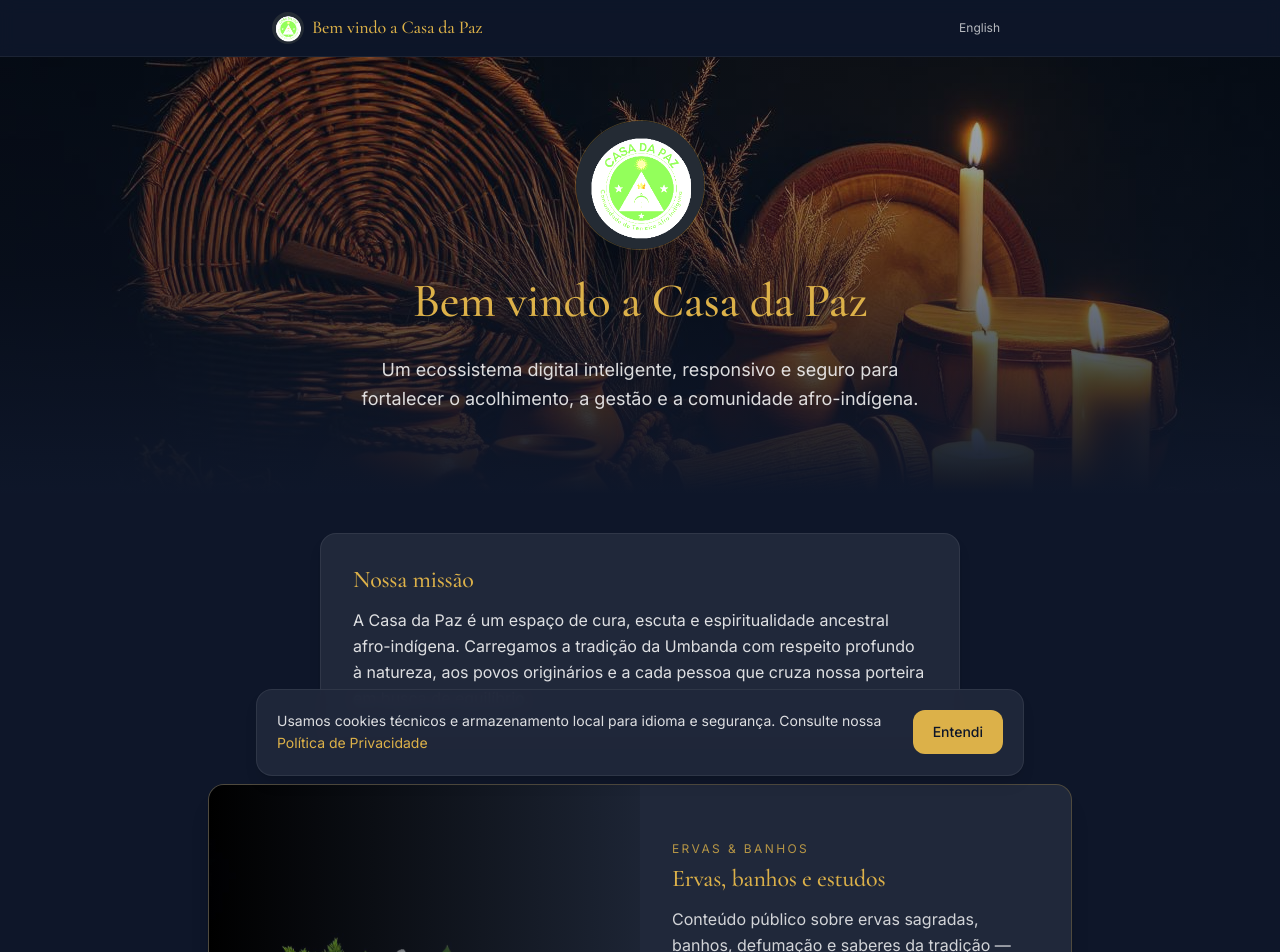
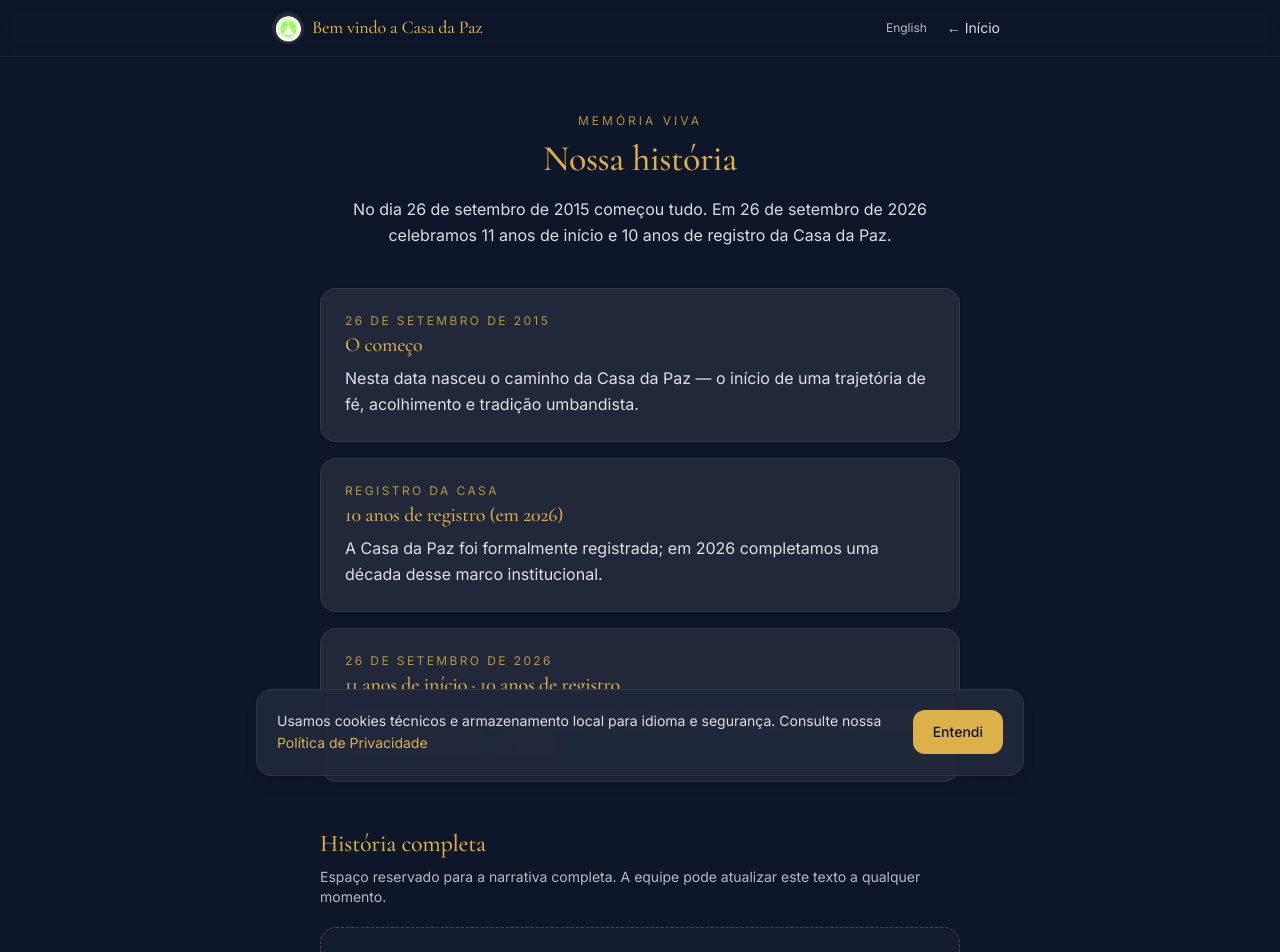
Before and after one commit to Kadu207/casa-da-paz, a React (Vite) app in the folder frontend/: page /public/historia in a window 1280 px wide. Before the commit this address led to /public. Shown: the top 952 px of the page. Built offline with nearby package versions, Linux system fonts and the light colour scheme; no server answers.

Commit message:
feat: add Nossa historia page on public portal
Expose milestones (2015 start, 2026 anniversary) and a reserved space for the full house narrative.

Co-authored-by: Cursor <cursoragent@cursor.com>

```diff
--- a/frontend/src/App.tsx
+++ b/frontend/src/App.tsx
@@ -35,6 +35,7 @@ import PublicEstudoDetalhe from './pages/public/PublicEstudoDetalhe';
 import PublicGaleria from './pages/public/PublicGaleria';
 import PublicGaleriaDetalhe from './pages/public/PublicGaleriaDetalhe';
 import PublicTermos from './pages/public/PublicTermos';
+import PublicHistoria from './pages/public/PublicHistoria';
 import EcommerceAdminPage from './pages/EcommerceAdminPage';
 import AuditoriaPage from './pages/AuditoriaPage';
 import AlertasPage from './pages/AlertasPage';
@@ -76,6 +77,7 @@ export default function App() {
       <Route path="/public/galeria" element={<PublicGaleria />} />
       <Route path="/public/galeria/:slug" element={<PublicGaleriaDetalhe />} />
       <Route path="/public/termos" element={<PublicTermos />} />
+      <Route path="/public/historia" element={<PublicHistoria />} />
       <Route path="/public/acompanhar/:protocolo" element={<PublicAcompanhar />} />
       {/* aliases Lovable → rotas canônicas */}
       <Route path="/" element={<Navigate to="/public" replace />} />
--- a/frontend/src/components/public/PublicLayout.tsx
+++ b/frontend/src/components/public/PublicLayout.tsx
@@ -92,6 +92,9 @@ export function PublicLayout({
               <Link to="/public/galeria" className="block hover:text-primary">
                 {t('nav.gallery')}
               </Link>
+              <Link to="/public/historia" className="block hover:text-primary">
+                {t('nav.history')}
+              </Link>
               <Link to="/public/contato" className="block hover:text-primary">
                 {t('nav.contact')}
               </Link>
--- a/frontend/src/i18n/en.ts
+++ b/frontend/src/i18n/en.ts
@@ -9,6 +9,7 @@ export const en: Record<PortalTranslationKey, string> = {
   'nav.shop': 'Bookstore',
   'nav.studies': 'Herbs & baths',
   'nav.gallery': 'Gallery',
+  'nav.history': 'Our story',
   'site.documentTitle': 'Welcome to Casa da Paz',
   'home.title': 'Welcome to Casa da Paz',
   'home.subtitle':
@@ -22,6 +23,7 @@ export const en: Record<PortalTranslationKey, string> = {
   'home.cta.shop': 'Bookstore',
   'home.cta.studies': 'Herbs, baths & study',
   'home.cta.studiesOpen': 'Open study materials',
+  'home.cta.history': 'Our story',
   'home.studies.text':
     'Public content on sacred herbs, baths, smoke cleansing and tradition — curated by the communications team.',
   'home.shop.title': 'Casa da Paz Bookstore',
@@ -219,4 +221,25 @@ export const en: Record<PortalTranslationKey, string> = {
   'gallery.back': 'Gallery',
   'gallery.loading': 'Loading…',
   'gallery.noMedia': 'Media unavailable.',
+  'historia.eyebrow': 'Living memory',
+  'historia.title': 'Our story',
+  'historia.lead':
+    'Everything began on 26 September 2015. On 26 September 2026 we celebrate 11 years since the beginning and 10 years since Casa da Paz was registered.',
+  'historia.m1.year': '26 September 2015',
+  'historia.m1.title': 'The beginning',
+  'historia.m1.text':
+    'On this day the path of Casa da Paz began — a journey of faith, welcome and Umbanda tradition.',
+  'historia.m2.year': 'House registration',
+  'historia.m2.title': '10 years registered (in 2026)',
+  'historia.m2.text':
+    'Casa da Paz was formally registered; in 2026 we complete a decade of that institutional milestone.',
+  'historia.m3.year': '26 September 2026',
+  'historia.m3.title': '11 years since the start · 10 years registered',
+  'historia.m3.text':
+    'Together we celebrate the maturity of the house: eleven years from the first step and ten years since registration.',
+  'historia.bodyTitle': 'Full story',
+  'historia.bodyHint':
+    'Space reserved for the full narrative. The team can update this text at any time.',
+  'historia.body':
+    'The complete story of Casa da Paz will be published here — origins, people, giras, challenges and joys that built our community.\n\n(Coming soon.)',
 };
--- a/frontend/src/i18n/pt-BR.ts
+++ b/frontend/src/i18n/pt-BR.ts
@@ -7,6 +7,7 @@ export const ptBR = {
   'nav.shop': 'Livraria',
   'nav.studies': 'Ervas & banhos',
   'nav.gallery': 'Galeria',
+  'nav.history': 'Nossa história',
   'site.documentTitle': 'Bem vindo a Casa da Paz',
   'home.title': 'Bem vindo a Casa da Paz',
   'home.subtitle':
@@ -20,6 +21,7 @@ export const ptBR = {
   'home.cta.shop': 'Livraria',
   'home.cta.studies': 'Ervas, banhos e estudos',
   'home.cta.studiesOpen': 'Abrir materiais de estudo',
+  'home.cta.history': 'Nossa história',
   'home.studies.text':
     'Conteúdo público sobre ervas sagradas, banhos, defumação e saberes da tradição — preparado pela equipe de comunicação.',
   'home.shop.title': 'Livraria Casa da Paz',
@@ -217,6 +219,27 @@ export const ptBR = {
   'gallery.back': 'Galeria',
   'gallery.loading': 'Carregando…',
   'gallery.noMedia': 'Mídia indisponível.',
+  'historia.eyebrow': 'Memória viva',
+  'historia.title': 'Nossa história',
+  'historia.lead':
+    'No dia 26 de setembro de 2015 começou tudo. Em 26 de setembro de 2026 celebramos 11 anos de início e 10 anos de registro da Casa da Paz.',
+  'historia.m1.year': '26 de setembro de 2015',
+  'historia.m1.title': 'O começo',
+  'historia.m1.text':
+    'Nesta data nasceu o caminho da Casa da Paz — o início de uma trajetória de fé, acolhimento e tradição umbandista.',
+  'historia.m2.year': 'Registro da Casa',
+  'historia.m2.title': '10 anos de registro (em 2026)',
+  'historia.m2.text':
+    'A Casa da Paz foi formalmente registrada; em 2026 completamos uma década desse marco institucional.',
+  'historia.m3.year': '26 de setembro de 2026',
+  'historia.m3.title': '11 anos de início · 10 anos de registro',
+  'historia.m3.text':
+    'Celebramos juntos a maturidade da casa: onze anos desde o primeiro passo e dez anos desde o registro.',
+  'historia.bodyTitle': 'História completa',
+  'historia.bodyHint':
+    'Espaço reservado para a narrativa completa. A equipe pode atualizar este texto a qualquer momento.',
+  'historia.body':
+    'Aqui será publicada a história completa da Casa da Paz — origens, pessoas, giras, desafios e alegrias que construíram nossa comunidade.\n\n(Em breve.)',
 } as const;
 
 export type PortalTranslationKey = keyof typeof ptBR;
--- /dev/null
+++ b/frontend/src/pages/public/PublicHistoria.tsx
@@ -0,0 +1,51 @@
+import { PublicLayout } from '../../components/public/PublicLayout';
+import { useI18n } from '../../i18n/I18nContext';
+
+/** Marcos fixos da Casa da Paz — texto longo editável via i18n `historia.body`. */
+const MILESTONES = [
+  { yearKey: 'historia.m1.year', titleKey: 'historia.m1.title', textKey: 'historia.m1.text' },
+  { yearKey: 'historia.m2.year', titleKey: 'historia.m2.title', textKey: 'historia.m2.text' },
+  { yearKey: 'historia.m3.year', titleKey: 'historia.m3.title', textKey: 'historia.m3.text' },
+] as const;
+
+export default function PublicHistoria() {
+  const { t } = useI18n();
+
+  return (
+    <PublicLayout>
+      <article className="max-w-2xl mx-auto px-4 py-10 sm:py-14">
+        <header className="text-center">
+          <p className="text-xs uppercase tracking-[0.25em] text-primary/80">{t('historia.eyebrow')}</p>
+          <h1 className="mt-2 font-serif text-3xl sm:text-4xl text-primary">{t('historia.title')}</h1>
+          <p className="mt-4 text-foreground/85 leading-relaxed">{t('historia.lead')}</p>
+        </header>
+
+        <ol className="mt-10 space-y-4">
+          {MILESTONES.map((m) => (
+            <li
+              key={m.yearKey}
+              className="rounded-2xl border border-border/60 bg-card p-5 sm:p-6 shadow-sm"
+            >
+              <p className="text-xs uppercase tracking-[0.2em] text-primary/80">{t(m.yearKey)}</p>
+              <h2 className="mt-1 font-serif text-xl text-primary">{t(m.titleKey)}</h2>
+              <p className="mt-2 text-foreground/85 leading-relaxed">{t(m.textKey)}</p>
+            </li>
+          ))}
+        </ol>
+
+        <section className="mt-12" aria-labelledby="historia-completa">
+          <h2 id="historia-completa" className="font-serif text-2xl text-primary">
+            {t('historia.bodyTitle')}
+          </h2>
+          <p className="mt-2 text-sm text-foreground/70">{t('historia.bodyHint')}</p>
+          {/* Espaço reservado para a narrativa completa — editar `historia.body` em pt-BR.ts / en.ts */}
+          <div className="mt-5 min-h-[16rem] rounded-2xl border border-dashed border-primary/30 bg-card/40 p-6 sm:p-8">
+            <div className="text-foreground/85 leading-relaxed whitespace-pre-line">
+              {t('historia.body')}
+            </div>
+          </div>
+        </section>
+      </article>
+    </PublicLayout>
+  );
+}
--- a/frontend/src/pages/public/PublicHome.tsx
+++ b/frontend/src/pages/public/PublicHome.tsx
@@ -118,6 +118,12 @@ export default function PublicHome() {
 
       <section className="max-w-2xl mx-auto px-4 pb-12">
         <div className="flex flex-col gap-3">
+          <Link
+            to="/public/historia"
+            className="min-h-12 inline-flex items-center justify-center rounded-xl border border-primary text-primary font-medium px-6 py-3 hover:bg-primary/10 transition-colors"
+          >
+            {t('home.cta.history')}
+          </Link>
           <Link
             to="/public/galeria"
             className="min-h-12 inline-flex items-center justify-center rounded-xl border border-border text-foreground font-medium px-6 py-3 hover:bg-card transition-colors"
```
Also changed, not shown: 3 other files (tests, documents, lock files or other folders).
